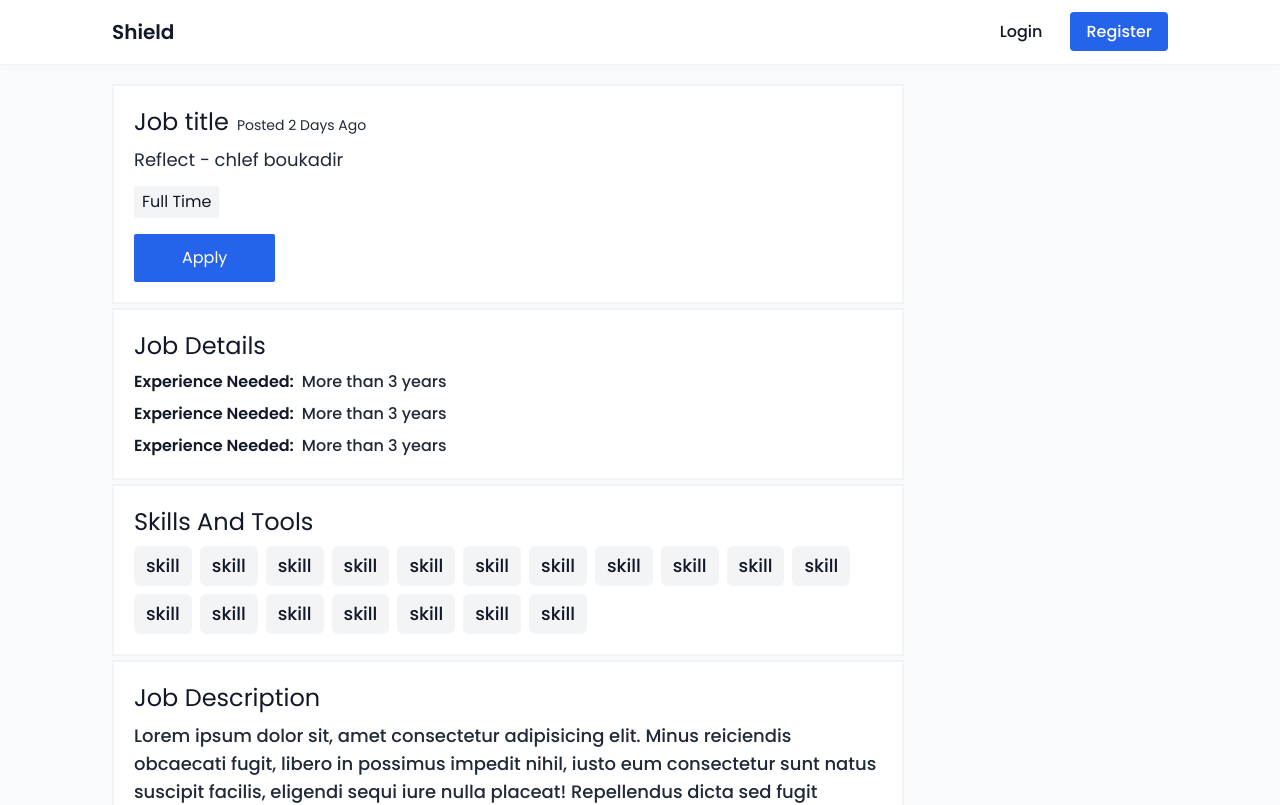
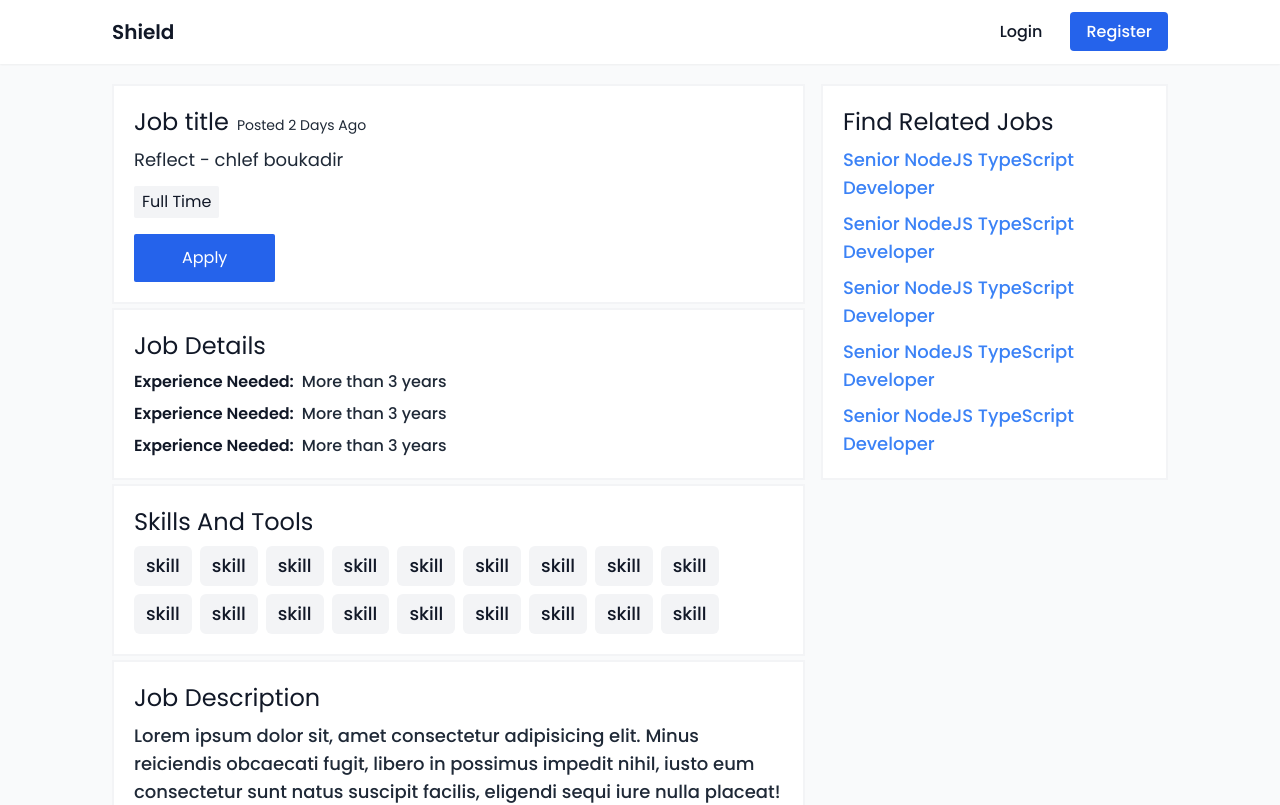
Before and after one commit to MedjadjiAbdelkadir/shield-job-application, a React (Vite) app: page /jobs/id in a window 1280 px wide. Shown: the top 805 px of the page. Built offline with nearby package versions, Linux system fonts and the light colour scheme.

Commit message:
build related section for job page

```diff
--- a/src/pages/job/components/layout.jsx
+++ b/src/pages/job/components/layout.jsx
@@ -4,16 +4,18 @@ import PropTypes from 'prop-types'
 
 import { Container } from '@components/_index'
 import { Navbar, Footer } from '@components/blocks/_index'
+import RelatedJobs from './related-jobs'
 
 export default function Layout ({ children }) {
   return (
     <div className="font-poppins flex flex-col min-h-screen">
       <Navbar withBg={true} />
       <div className="bg-gray-50 flex-grow">
-        <Container extraClasses="py-4 flex">
-          <main className="relative w-full lg:w-9/12">
+        <Container extraClasses="py-4 flex gap-4 relative">
+          <main className="relative w-full lg:w-8/12">
             {children}
           </main>
+          <RelatedJobs />
         </Container>
       </div>
       <Footer />
--- /dev/null
+++ b/src/pages/job/components/related-jobs.jsx
@@ -0,0 +1,16 @@
+import React from 'react'
+
+export default function RelatedJobs () {
+  return (
+    <section className="sticky top-4 h-full z-20 w-4/12 bg-white border-2 border-gray-100 border-solid py-5 px-5 my-1">
+    <h2 className="text-2xl text-gray-900 mb-2">Find Related Jobs</h2>
+    <ul className="flex flex-col gap-2">
+      <li className="font-medium text-blue-500 text-lg">Senior NodeJS TypeScript Developer</li>
+      <li className="font-medium text-blue-500 text-lg">Senior NodeJS TypeScript Developer</li>
+      <li className="font-medium text-blue-500 text-lg">Senior NodeJS TypeScript Developer</li>
+      <li className="font-medium text-blue-500 text-lg">Senior NodeJS TypeScript Developer</li>
+      <li className="font-medium text-blue-500 text-lg">Senior NodeJS TypeScript Developer</li>
+    </ul>
+  </section>
+  )
+}
```
